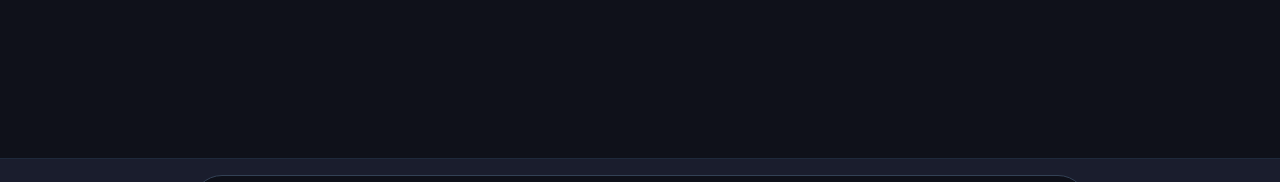
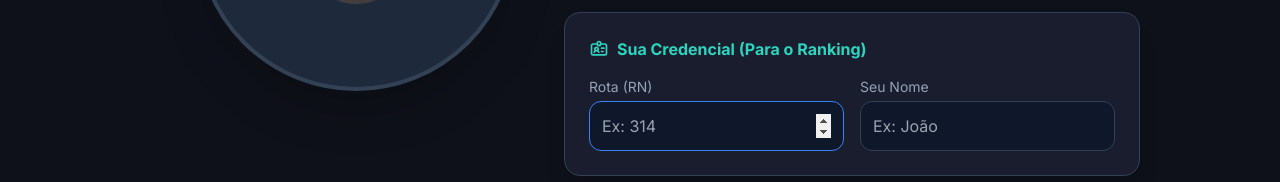
Before and after one commit to Rubensuk/copiloto-vendas-dmc, a website: page simulador.html in a window 1280 px wide. Both pictures are taken after a click on the button "Iniciar Desafio". Shown: the part 549-731 px from the top of the page. Drawn offline with nearby package versions, Linux system fonts and the light colour scheme.

Commit message:
fix: adiciona campos de nome e RN na tela inicial do simulador

```diff
--- a/simulador.html
+++ b/simulador.html
@@ -95,6 +95,26 @@
                     <p class="text-lg text-slate-300 leading-relaxed max-w-xl mb-10" id="hero-desc">
                         Você tem 15 falas para chegar ao objetivo: marcar uma reunião. No fim, um treinador de IA diz exatamente onde você perdeu.
                     </p>
+
+
+                    <!-- Inject Cracha -->
+                    <div class="bg-cardbg p-6 rounded-2xl border border-slate-700 mb-8 w-full max-w-xl mx-auto md:mx-0 text-left shadow-xl">
+                        <h4 class="text-teal-400 font-bold mb-4 flex items-center gap-2">
+                            <svg class="w-5 h-5" fill="none" stroke="currentColor" viewBox="0 0 24 24"><path stroke-linecap="round" stroke-linejoin="round" stroke-width="2" d="M10 6H5a2 2 0 00-2 2v9a2 2 0 002 2h14a2 2 0 002-2V8a2 2 0 00-2-2h-5m-4 0V5a2 2 0 114 0v1m-4 0a2 2 0 104 0m-5 8a2 2 0 100-4 2 2 0 000 4zm0 0c1.306 0 2.417.835 2.83 2M9 14a3.001 3.001 0 00-2.83 2M15 11h3m-3 4h2"></path></svg>
+                            Sua Credencial (Para o Ranking)
+                        </h4>
+                        <div class="grid grid-cols-1 md:grid-cols-2 gap-4">
+                            <div>
+                                <label class="block text-sm text-slate-400 mb-1">Rota (RN)</label>
+                                <input type="number" id="rn-input" placeholder="Ex: 314" class="w-full bg-slate-900 border border-slate-700 rounded-xl p-3 text-white focus:outline-none focus:border-blue-500 transition-colors">
+                            </div>
+                            <div>
+                                <label class="block text-sm text-slate-400 mb-1">Seu Nome</label>
+                                <input type="text" id="nome-input" placeholder="Ex: João" class="w-full bg-slate-900 border border-slate-700 rounded-xl p-3 text-white focus:outline-none focus:border-blue-500 transition-colors">
+                            </div>
+                        </div>
+                    </div>
+                    <!-- Fim Inject -->
 
                     <button onclick="startChallenge()" class="group relative px-8 py-4 bg-blue-600 hover:bg-blue-500 text-white text-lg font-bold rounded-2xl shadow-lg shadow-blue-600/30 transition-all hover:-translate-y-1 overflow-hidden">
                         <span class="relative z-10 flex items-center gap-2">
@@ -325,6 +345,16 @@
 
         // Botão "Iniciar Desafio"
         function startChallenge() {
+            const rn = document.getElementById('rn-input').value.trim();
+            const nome = document.getElementById('nome-input').value.trim();
+            if (!rn || !nome) {
+                alert("Por favor, preencha sua Rota (RN) e seu Nome para entrar no Ranking!");
+                document.getElementById('rn-input').focus();
+                return;
+            }
+            credenciais.rn = rn;
+            credenciais.nome = nome;
+
             document.getElementById('landing-screen').classList.add('hidden');
             document.getElementById('main-header').classList.add('-translate-y-full'); // Esconde header main
             document.getElementById('chat-screen').classList.remove('hidden');
```
